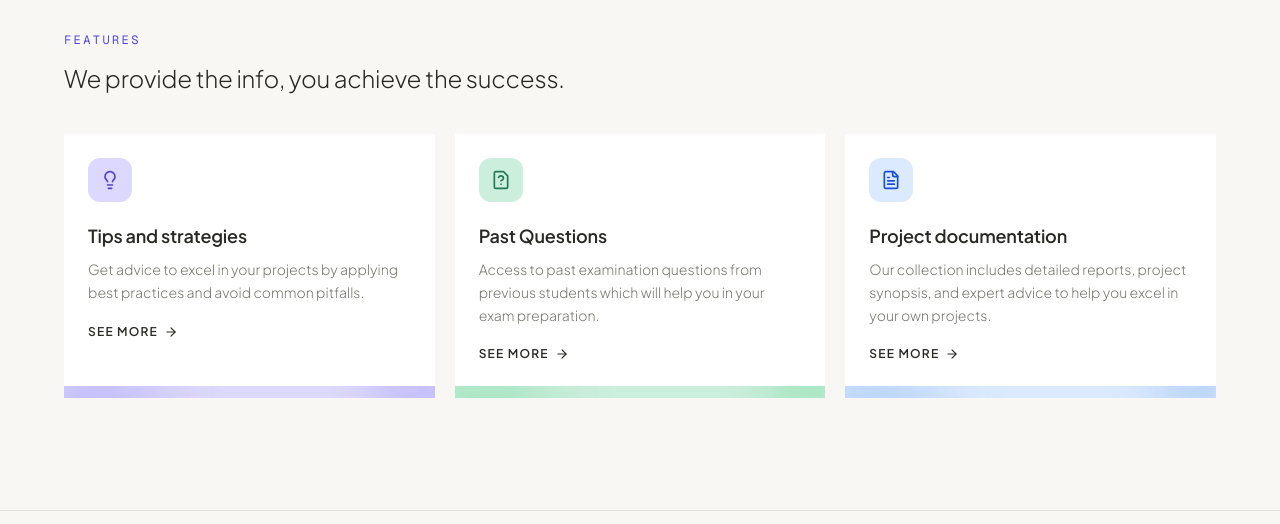
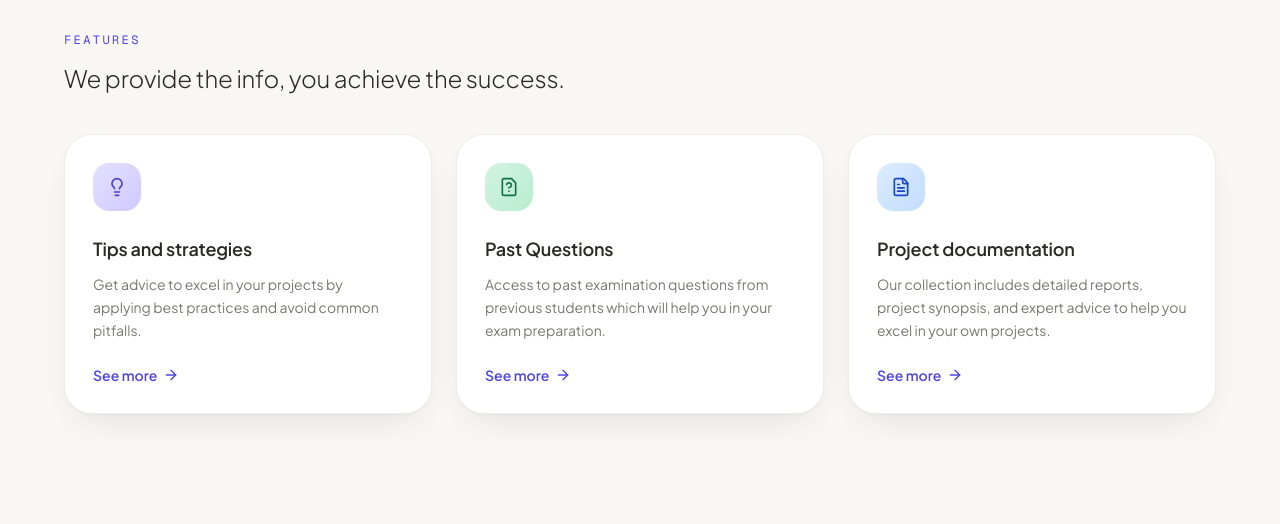
Before and after one commit to somkenemuscle/AppVarsity, a Next.js app: page / in a window 1280 px wide. Shown: the part 1100-1624 px from the top of the page. Built offline with nearby package versions, Linux system fonts and the light colour scheme; no server answers.

Commit message:
Redesign feature cards with premium elevated styling

```diff
--- a/components/shared/Services.tsx
+++ b/components/shared/Services.tsx
@@ -12,9 +12,9 @@ const icons: Record<string, LucideIcon> = {
 }
 
 const cardStyles = [
-    { chip: "bg-[#dcd8ff] text-[#5144c8]", band: "bg-[#dcd8ff]", blob: "bg-[#6658e8]" },
-    { chip: "bg-[#cceedd] text-[#1f7a56]", band: "bg-[#cceedd]", blob: "bg-[#22c55e]" },
-    { chip: "bg-[#dbeafe] text-[#1d4ed8]", band: "bg-[#dbeafe]", blob: "bg-[#3b82f6]" },
+    "bg-gradient-to-br from-[#e4e1ff] to-[#cfc9ff] text-[#4c3fc9]",
+    "bg-gradient-to-br from-[#d3f3e2] to-[#b8ecd0] text-[#12704c]",
+    "bg-gradient-to-br from-[#dcecfe] to-[#c2ddfd] text-[#1a49c4]",
 ]
 
 export default function Services() {
@@ -33,10 +33,10 @@ export default function Services() {
                     </h2>
                 </motion.div>
 
-                <div className="mt-10 grid grid-cols-1 gap-5 sm:grid-cols-3">
+                <div className="mt-10 grid grid-cols-1 gap-6 sm:grid-cols-3">
                     {features.map((feature, index) => {
                         const Icon = icons[feature.icon] ?? Lightbulb
-                        const style = cardStyles[index % cardStyles.length]
+                        const chip = cardStyles[index % cardStyles.length]
                         return (
                             <motion.div
                                 key={feature.name}
@@ -44,28 +44,20 @@ export default function Services() {
                                 whileInView={{ opacity: 1, y: 0 }}
                                 viewport={{ once: true, amount: 0.3 }}
                                 transition={{ duration: 0.5, delay: index * 0.1 }}
-                                className="group flex flex-col overflow-hidden bg-white transition-colors hover:border-[#54554a]"
+                                className="group relative flex flex-col rounded-[28px] border border-[#efeee9] bg-white p-7 shadow-[0_1px_2px_rgba(41,42,38,0.04),0_16px_36px_-16px_rgba(41,42,38,0.14)] transition-all duration-300 ease-out hover:-translate-y-1.5 hover:shadow-[0_1px_2px_rgba(41,42,38,0.05),0_28px_56px_-18px_rgba(79,70,229,0.22)]"
                             >
-                                <div className="flex flex-1 flex-col p-6">
-                                    <div className={`flex h-11 w-11 shrink-0 items-center justify-center rounded-[12px] ${style.chip}`}>
+                                <div className={`flex h-12 w-12 items-center justify-center rounded-2xl transition-transform duration-300 group-hover:scale-105 ${chip}`}>
                                     <Icon className="h-5 w-5" />
                                 </div>
-                                    <h3 className="mt-5 font-display text-lg font-semibold text-[#292a26] tracking-[-0.01em]">{feature.name}</h3>
-                                    <p className="mt-2 text-[#777970] text-sm font-light leading-relaxed">{feature.description}</p>
+                                <h3 className="mt-6 font-display text-lg font-semibold text-[#292a26] tracking-[-0.01em]">{feature.name}</h3>
+                                <p className="mt-2.5 text-[#777970] text-sm leading-relaxed">{feature.description}</p>
                                 <Link
                                     href={feature.href}
-                                        className="mt-5 inline-flex items-center gap-1.5 text-xs font-semibold uppercase tracking-[0.1em] text-[#292a26] transition-colors hover:text-[#4f46e5]"
+                                    className="mt-6 inline-flex items-center gap-1.5 text-sm font-semibold text-[#4f46e5] transition-colors hover:text-[#3730a3]"
                                 >
                                     See more
-                                        <ArrowRight className="h-3.5 w-3.5 transition-transform duration-200 group-hover:translate-x-0.5" />
+                                    <ArrowRight className="h-4 w-4 transition-transform duration-200 group-hover:translate-x-1" />
                                 </Link>
-                                </div>
-
-                                <div className={`relative h-3 overflow-hidden ${style.band}`} aria-hidden="true">
-                                    <span className={`absolute -left-6 -top-6 h-28 w-28 rounded-full opacity-30 blur-2xl ${style.blob}`} />
-                                    <span className={`absolute -bottom-8 -right-8 h-24 w-24 rounded-full opacity-20 blur-xl ${style.blob}`} />
-                                    <Icon className="absolute -bottom-3 -right-3 h-20 w-20 text-white/[0.06]" strokeWidth={1.25} />
-                                </div>
                             </motion.div>
                         )
                     })}
```
Lines whose indentation alone changed are shown as unchanged.
